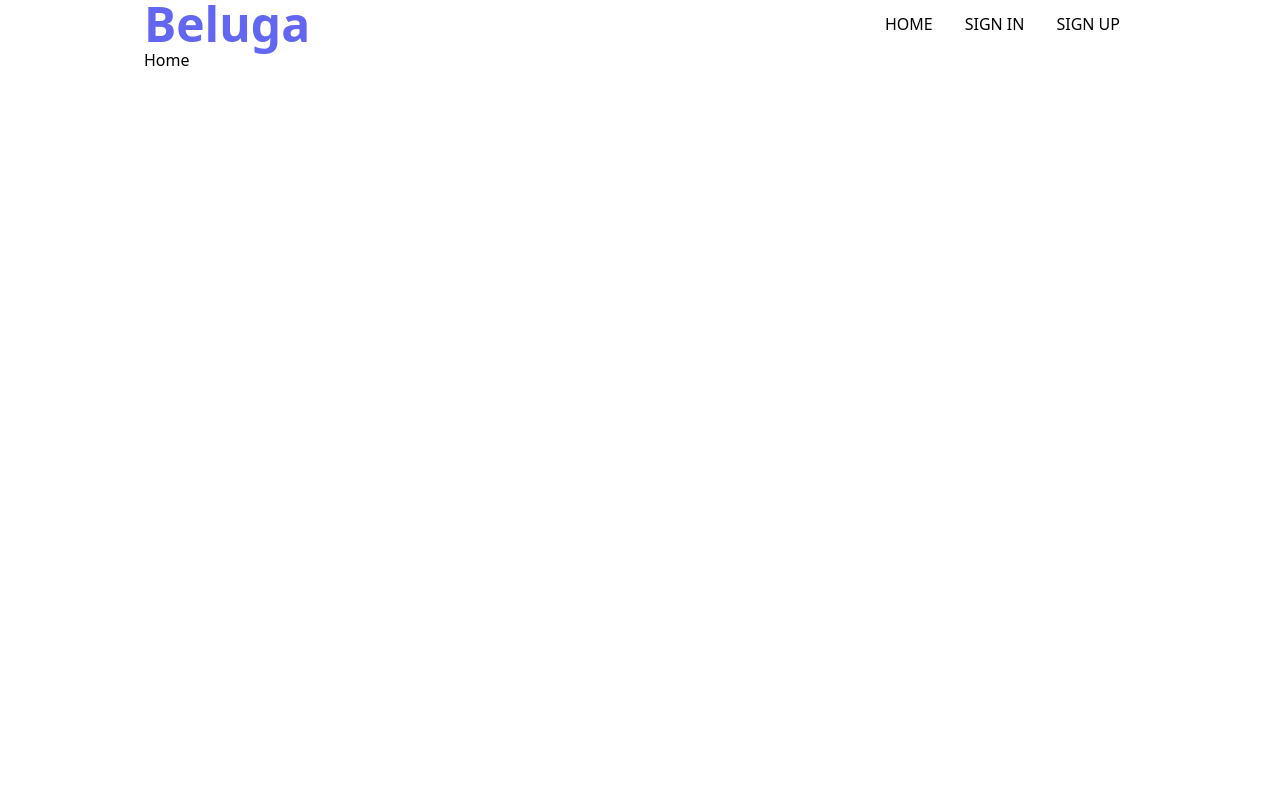
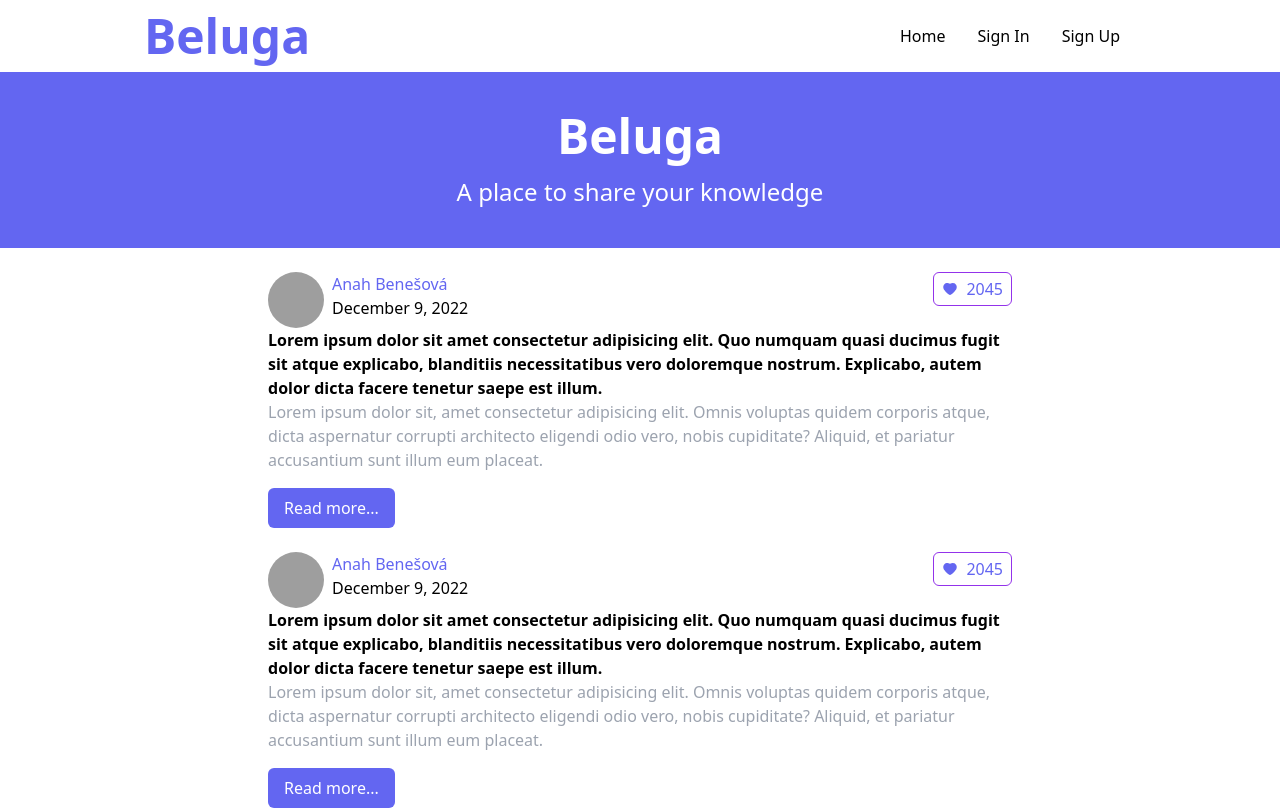
Before and after one commit to Beluga-Whale/mern-blog, a React (Create React App) app in the folder client/: page / in a window 1280 px wide. Shown: the top 810 px of the page. Built offline with nearby package versions, Linux system fonts and the light colour scheme; grey boxes are pictures that could not be loaded.

Commit message:
client login register use redux persist to keep

```diff
--- a/client/package.json
+++ b/client/package.json
@@ -19,6 +19,7 @@
         "react-router-dom": "^6.7.0",
         "react-scripts": "5.0.1",
         "react-toastify": "^9.1.1",
+        "redux-persist": "^6.0.0",
         "typescript": "^4.9.4",
         "web-vitals": "^2.1.4"
     },
--- a/client/src/App.tsx
+++ b/client/src/App.tsx
@@ -7,14 +7,12 @@ import SignUp from './pages/SignUp';
 function App() {
     return (
         <>
-            <div className="w-full max-w-5xl mx-auto px-4 ">
             <Navbar />
             <Routes>
                 <Route path="/" element={<Home />} />
                 <Route path="/signin" element={<SignIn />} />
                 <Route path="/signup" element={<SignUp />} />
             </Routes>
-            </div>
         </>
     );
 }
--- a/client/src/app/store.ts
+++ b/client/src/app/store.ts
@@ -1,11 +1,45 @@
-import { configureStore } from '@reduxjs/toolkit';
+import { configureStore, combineReducers } from '@reduxjs/toolkit';
 import userReducer from '../features/userSlice';
+import {
+    persistStore,
+    persistReducer,
+    FLUSH,
+    REHYDRATE,
+    PAUSE,
+    PERSIST,
+    PURGE,
+    REGISTER,
+} from 'redux-persist';
+import storage from 'redux-persist/lib/storage';
+
+const persistConfig = {
+    key: 'root',
+    version: 1,
+    storage,
+};
+
+const rootReducer = combineReducers({ users: userReducer });
+
+const persistedReducer = persistReducer(persistConfig, rootReducer);
 
 export const store = configureStore({
-    reducer: {
-        users: userReducer,
-    },
+    reducer: persistedReducer,
+    middleware: getDefaultMiddleware =>
+        getDefaultMiddleware({
+            serializableCheck: {
+                ignoredActions: [
+                    FLUSH,
+                    REHYDRATE,
+                    PAUSE,
+                    PERSIST,
+                    PURGE,
+                    REGISTER,
+                ],
+            },
+        }),
 });
+
+export const persistor = persistStore(store);
 
 export type RootState = ReturnType<typeof store.getState>;
 export type AppDispatch = typeof store.dispatch;
--- /dev/null
+++ b/client/src/components/BlogCard.tsx
@@ -0,0 +1,47 @@
+import { AiFillHeart } from 'react-icons/ai';
+
+const BlogCard = () => {
+    return (
+        <div className=" w-3/4 my-6 mx-auto ">
+            <div className="flex justify-between">
+                <div className="flex ">
+                    <img
+                        src="https://images.unsplash.com/photo-1633382931031-4475750b6837?ixlib=rb-4.0.3&ixid=MnwxMjA3fDB8MHxzZWFyY2h8Mnx8cHJlc29ufGVufDB8fDB8fA%3D%3D&auto=format&fit=crop&w=500&q=60"
+                        alt=""
+                        className="rounded-full h-14 w-14 object-cover "
+                    />
+                    <div className="flex flex-col ml-2">
+                        <p className="text-indigo-500">Anah Benešová</p>
+
+                        <p>December 9, 2022</p>
+                    </div>
+                </div>
+                <div>
+                    <div className=" flex items-center border border-purple-600 px-2 py-1 rounded-md text-indigo-500 cursor-pointer hover:bg-indigo-500 hover:text-white ">
+                        <AiFillHeart />
+                        <p className="ml-2 ">2045</p>
+                    </div>
+                </div>
+            </div>
+            <div>
+                <h1 className="font-bold">
+                    Lorem ipsum dolor sit amet consectetur adipisicing elit. Quo
+                    numquam quasi ducimus fugit sit atque explicabo, blanditiis
+                    necessitatibus vero doloremque nostrum. Explicabo, autem
+                    dolor dicta facere tenetur saepe est illum.
+                </h1>
+                <p className="text-gray-400">
+                    Lorem ipsum dolor sit, amet consectetur adipisicing elit.
+                    Omnis voluptas quidem corporis atque, dicta aspernatur
+                    corrupti architecto eligendi odio vero, nobis cupiditate?
+                    Aliquid, et pariatur accusantium sunt illum eum placeat.
+                </p>
+                <button className="bg-indigo-500 text-white px-4 py-2 rounded-md mt-4 ">
+                    Read more...
+                </button>
+            </div>
+        </div>
+    );
+};
+
+export default BlogCard;
--- a/client/src/components/Navbar.tsx
+++ b/client/src/components/Navbar.tsx
@@ -1,27 +1,64 @@
 import { useState } from 'react';
 import { Link } from 'react-router-dom';
 import { FaBars, FaTimes } from 'react-icons/fa';
+import { useAppSelector, useAppDispatch } from '../app/hooks';
+import { logout } from '../features/userSlice';
+import { MdOutlineArticle } from 'react-icons/md';
 
 const Navbar = () => {
     const [nav, setNav] = useState<boolean>(false);
+
+    const { user } = useAppSelector(state => state.users);
+    const dispatch = useAppDispatch();
+
+    const handleLogout = () => {
+        dispatch(logout());
+    };
+
     return (
-        <nav className="flex justify-between items-center ">
+        <nav className="flex justify-between items-center w-full max-w-5xl mx-auto px-4 my-3">
             <div>
                 <h1 className="text-3xl text-indigo-500 font-black md:text-5xl ">
                     <Link to="/">Beluga</Link>
                 </h1>
             </div>
+
+            {user ? (
                 <ul className="hidden  md:flex">
-                <li className="px-4  cursor-pointer uppercase   hover:scale-105 duration-200 hover:text-indigo-500 hover:font-semibold ">
+                    <li className="px-4  cursor-pointer    hover:scale-105 duration-200 hover:text-indigo-500 hover:font-semibold ">
                         <Link to="/">Home</Link>
                     </li>
-                <li className="px-4  cursor-pointer uppercase   hover:scale-105 duration-200 hover:text-indigo-500 hover:font-semibold ">
+                    <li className="px-4  cursor-pointer    hover:scale-105 duration-200 hover:text-indigo-500 hover:font-semibold ">
+                        <Link to="#" className="flex items-center ">
+                            <MdOutlineArticle size={20} className="mr-3" />
+                            <p>New Article</p>
+                        </Link>
+                    </li>
+                    <li className="px-4  cursor-pointer    hover:scale-105 duration-200 hover:text-indigo-500 hover:font-semibold ">
+                        {user.name}
+                    </li>
+
+                    <li
+                        className="px-4  cursor-pointer    hover:scale-105 duration-200 hover:text-indigo-500 hover:font-semibold "
+                        onClick={handleLogout}
+                    >
+                        Logout
+                    </li>
+                </ul>
+            ) : (
+                <ul className="hidden  md:flex">
+                    <li className="px-4  cursor-pointer    hover:scale-105 duration-200 hover:text-indigo-500 hover:font-semibold ">
+                        <Link to="/">Home</Link>
+                    </li>
+                    <li className="px-4  cursor-pointer    hover:scale-105 duration-200 hover:text-indigo-500 hover:font-semibold ">
                         <Link to="/signin">Sign In</Link>
                     </li>
-                <li className="px-4  cursor-pointer uppercase   hover:scale-105 duration-200 hover:text-indigo-500 hover:font-semibold ">
+                    <li className="px-4  cursor-pointer    hover:scale-105 duration-200 hover:text-indigo-500 hover:font-semibold ">
                         <Link to="/signup">Sign Up</Link>
                     </li>
                 </ul>
+            )}
+
             <div
                 onClick={() => setNav(!nav)}
                 className="cursor-pointer pr-4 z-10 text-gray-500 md:hidden "
@@ -30,17 +67,17 @@ const Navbar = () => {
             </div>
             {nav ? (
                 <ul className="flex flex-col justify-center items-center absolute top-0 left-0 w-full h-screen bg-gradient-to-b from-black to-gray-800 text-white ">
-                    <li className="px-4 cursor-pointer uppercase py-6 text-4xl">
+                    <li className="px-4 cursor-pointer  py-6 text-4xl">
                         <Link to="/" onClick={() => setNav(!nav)}>
                             Home
                         </Link>
                     </li>
-                    <li className="px-4 cursor-pointer uppercase py-6 text-4xl">
+                    <li className="px-4 cursor-pointer  py-6 text-4xl">
                         <Link to="/signin" onClick={() => setNav(!nav)}>
                             Sign In
                         </Link>
                     </li>
-                    <li className="px-4 cursor-pointer uppercase py-6 text-4xl">
+                    <li className="px-4 cursor-pointer  py-6 text-4xl">
                         <Link to="/signup" onClick={() => setNav(!nav)}>
                             Sign Up
                         </Link>
--- a/client/src/features/userSlice.ts
+++ b/client/src/features/userSlice.ts
@@ -20,7 +20,7 @@ export const fetchUserByLogin = createAsyncThunk(
 );
 
 interface UserState {
-    user: null;
+    user: any;
     loading: boolean;
     error: any;
 }
@@ -34,7 +34,13 @@ const initialState: UserState = {
 export const userSlice = createSlice({
     name: 'user',
     initialState,
-    reducers: {},
+    reducers: {
+        logout: state => {
+            state.user = null;
+            state.loading = false;
+            state.error = null;
+        },
+    },
     extraReducers(builder) {
         builder.addCase(fetchUserByLogin.pending, state => {
             state.loading = true;
@@ -56,6 +62,6 @@ export const userSlice = createSlice({
     },
 });
 
-export const {} = userSlice.actions;
+export const { logout } = userSlice.actions;
 
 export default userSlice.reducer;
--- a/client/src/index.tsx
+++ b/client/src/index.tsx
@@ -5,7 +5,8 @@ import App from './App';
 import reportWebVitals from './reportWebVitals';
 import { BrowserRouter } from 'react-router-dom';
 import { Provider } from 'react-redux';
-import { store } from './app/store';
+import { persistor, store } from './app/store';
+import { PersistGate } from 'redux-persist/integration/react';
 
 const root = ReactDOM.createRoot(
     document.getElementById('root') as HTMLElement
@@ -14,7 +15,9 @@ root.render(
     <React.StrictMode>
         <BrowserRouter>
             <Provider store={store}>
-                <App />
+                <PersistGate loading={null} persistor={persistor}>
+                    <App />
+                </PersistGate>
             </Provider>
         </BrowserRouter>
     </React.StrictMode>
--- a/client/src/pages/Home.tsx
+++ b/client/src/pages/Home.tsx
@@ -1,7 +1,20 @@
-import React from 'react';
+import BlogCard from '../components/BlogCard';
 
 const Home = () => {
-    return <div>Home</div>;
+    return (
+        <main>
+            <div className="bg-indigo-500 text-center text-white py-10">
+                <h1 className="text-5xl mb-4 font-black">Beluga</h1>
+                <p className="text-2xl">A place to share your knowledge</p>
+            </div>
+            <div className="w-full max-w-5xl mx-auto px-4">
+                <BlogCard />
+                <BlogCard />
+                <BlogCard />
+                <BlogCard />
+            </div>
+        </main>
+    );
 };
 
 export default Home;
--- a/client/src/pages/SignIn.tsx
+++ b/client/src/pages/SignIn.tsx
@@ -2,16 +2,18 @@ import { useState } from 'react';
 import { Link } from 'react-router-dom';
 import { useAppDispatch } from '../app/hooks';
 import { fetchUserByLogin } from '../features/userSlice';
+import { useNavigate } from 'react-router-dom';
 
 const SignIn = () => {
     const [email, setEmail] = useState<string>('');
     const [password, setPassword] = useState<string>('');
-
+    const navigate = useNavigate();
     const dispatch = useAppDispatch();
 
     const handleSubmit = async (e: React.FormEvent) => {
         e.preventDefault();
         dispatch(fetchUserByLogin({ email, password }));
+        navigate('/');
     };
     return (
         <section className=" mt-8">
```
Also changed, not shown: client/src/pages/SignUp.tsx (+14 -11 lines), 2 other files (tests, documents, lock files or other folders). Lines whose indentation alone changed are shown as unchanged.
